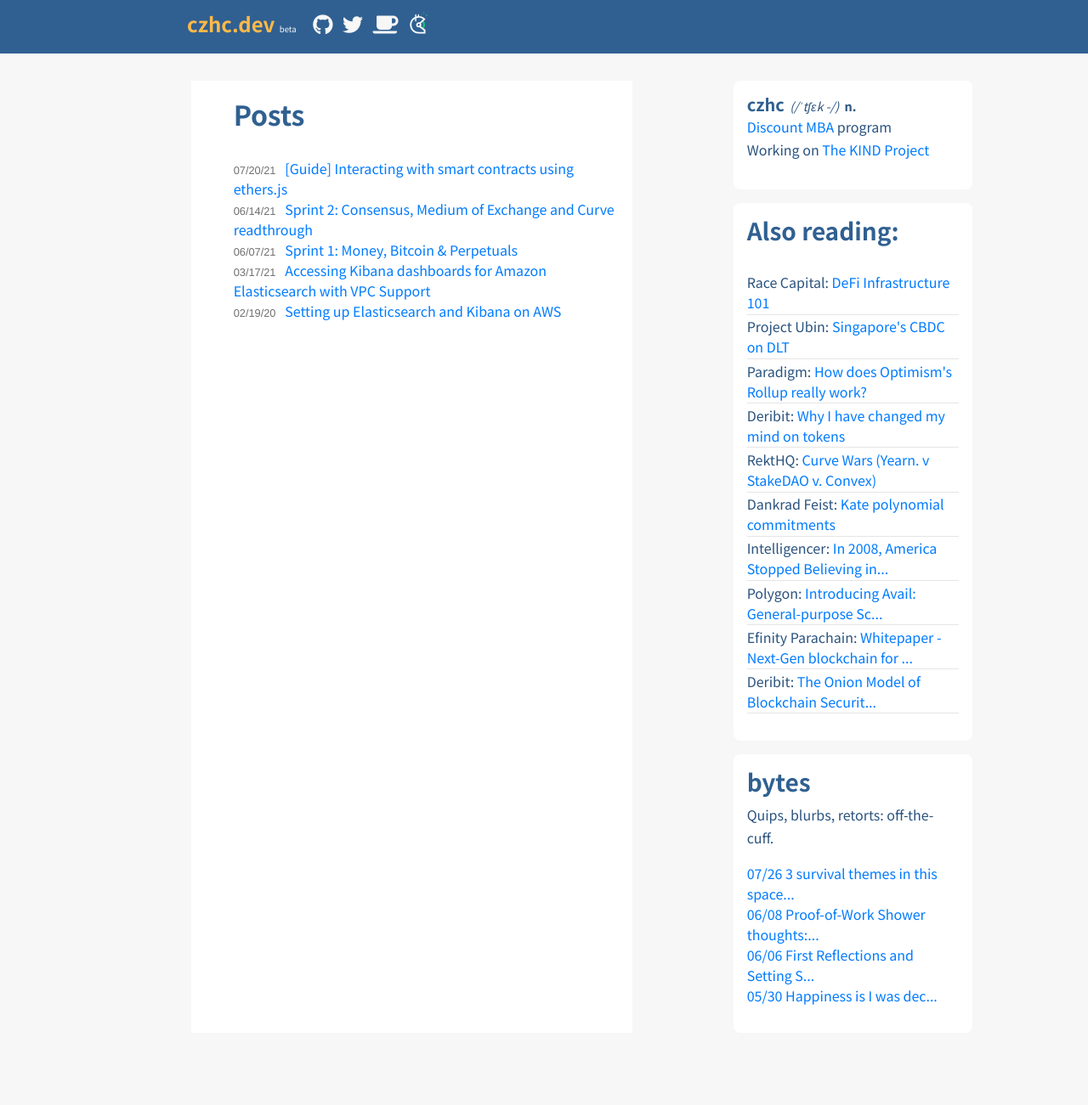
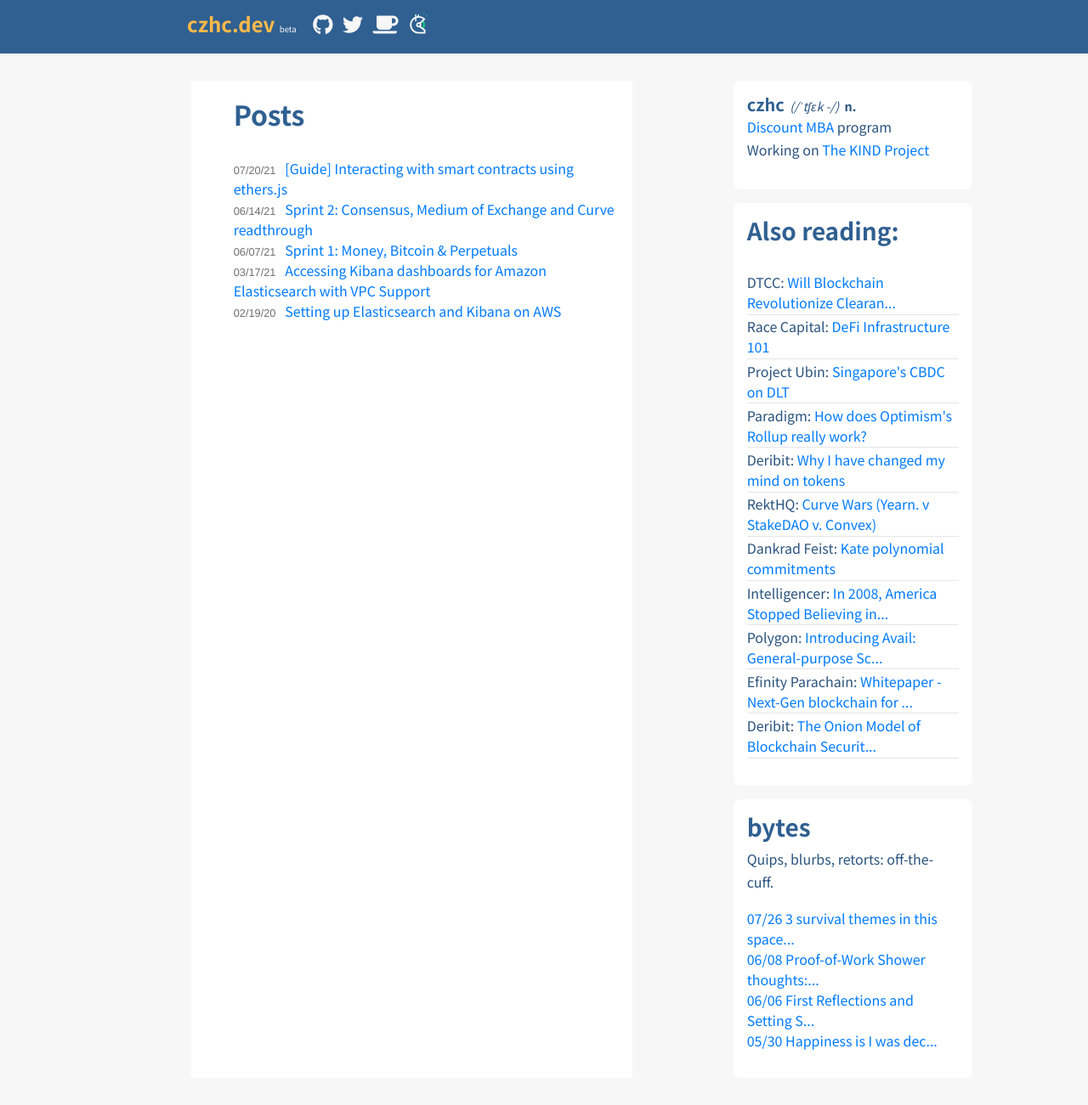
Before and after one commit to czhc/czhc.github.io, a Jekyll site: the page built from index.html, in a window 1280 px wide. Shown: the whole page at 85% size. Built offline with Jekyll 4.4.1, drawn with Linux system fonts in a browser that asks for light colours; nearby versions of some CDN libraries; before the commit the page ends 1248 px from its top, so only the background shows below that.

Commit message:
Update bookmarks.yml

```diff
--- a/_data/bookmarks.yml
+++ b/_data/bookmarks.yml
@@ -1,3 +1,6 @@
+- url: "https://www.dtcc.com/dtcc-connection/galleries/2021/march/10/will-blockchain-revolutionize-clearance-and-settlement"
+  src: DTCC
+  title: Will Blockchain Revolutionize Clearance and Settlement?
 - url: "https://medium.com/racecapital/defi-infrastructure-101-overview-market-landscape-78e096a85834"
   src: Race Capital
   title: DeFi Infrastructure 101
```
